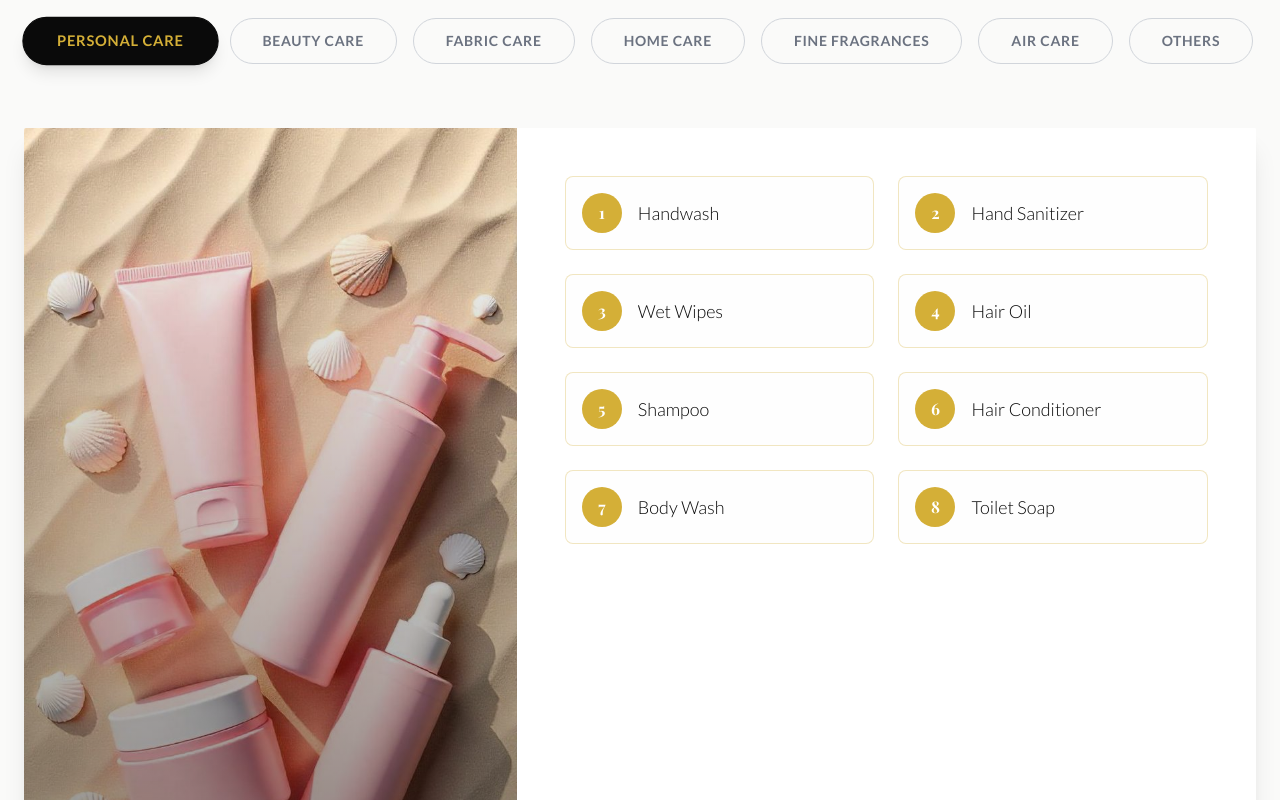
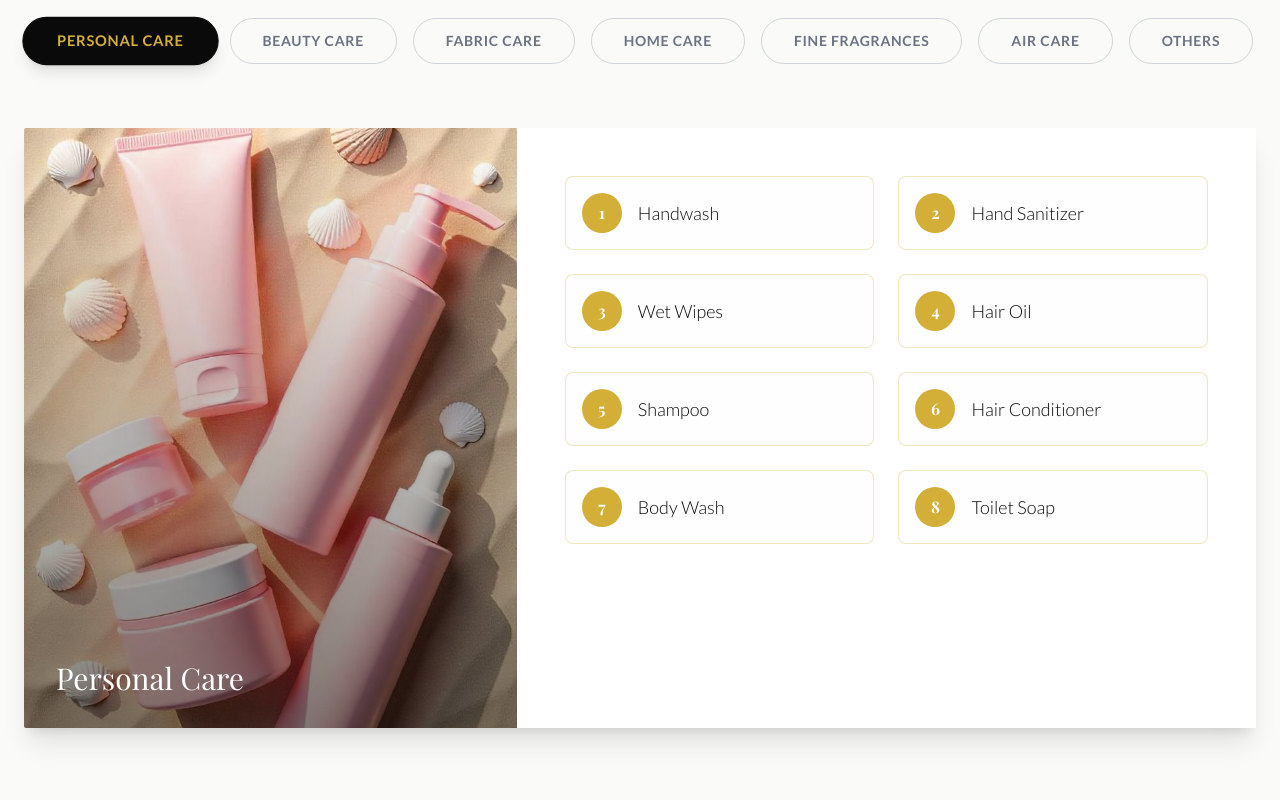
Before and after one commit to sdhaval97/barouliya-fragrances, a React (Vite) app: page / in a window 1280 px wide. Shown: the part 2780-3580 px from the top of the page. Built offline with nearby package versions, Linux system fonts and the light colour scheme; a web font is replaced by a local one.

Commit message:
updated the our products div height

```diff
--- a/src/components/sections/OurProducts.jsx
+++ b/src/components/sections/OurProducts.jsx
@@ -98,7 +98,8 @@ const OurProducts = () => {
                         animate={{ opacity: 1, y: 0 }}
                         exit={{ opacity: 0, y: -20 }}
                         transition={{ duration: 0.4 }}
-                        className="bg-white rounded-sm shadow-xl overflow-hidden min-h-[600px]"
+                        transition={{ duration: 0.4 }}
+                        className="bg-white rounded-sm shadow-xl overflow-hidden h-[600px]"
                     >
                         <div className="flex flex-col md:flex-row h-full">
                             {/* Image Side */}
@@ -114,7 +115,7 @@ const OurProducts = () => {
                             </div>
 
                             {/* Items Grid Side */}
-                            <div className="w-full md:w-3/5 p-8 md:p-12 bg-white">
+                            <div className="w-full md:w-3/5 p-8 md:p-12 bg-white overflow-y-auto custom-scrollbar">
                                 <div className="grid grid-cols-1 sm:grid-cols-2 gap-6">
                                     {activeCategory.items.map((item, index) => (
                                         <motion.div
```
